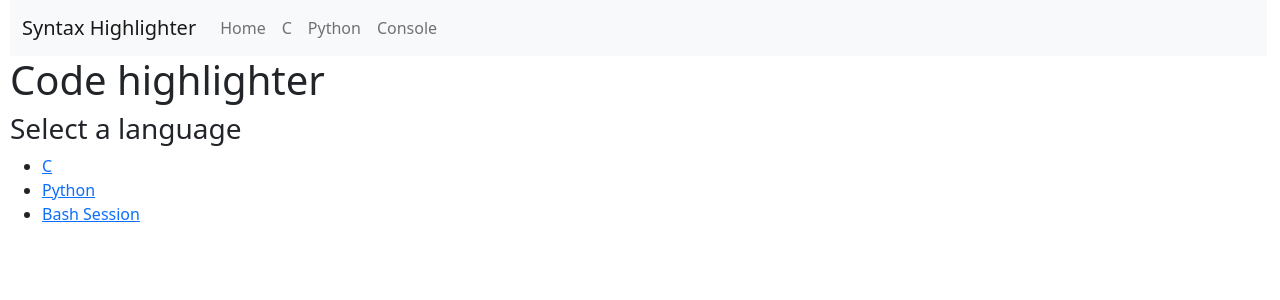
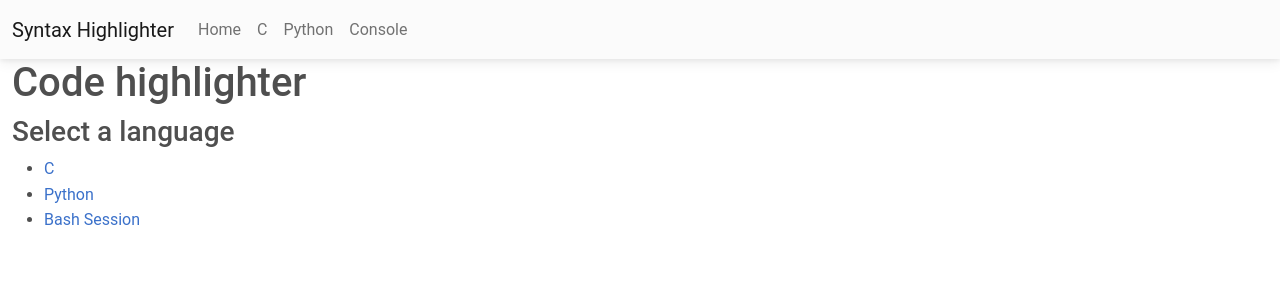
Before and after one commit to daltonma/pygments-web, a Django app: page / in a window 1280 px wide. Shown: the top 300 px of the page. Run offline with Django 3.2, Linux system fonts and the light colour scheme; some libraries are stand-ins or nearby versions.

Commit message:
Add mdbootstrap

```diff
--- a/highlight/highlightapp/templates/highlight/layout.html
+++ b/highlight/highlightapp/templates/highlight/layout.html
@@ -1,32 +1,47 @@
 <!DOCTYPE html>
 
 <html lang="en">
+
     <head>
         <meta name="viewport" content="initial-scale=1, width=device-width">
-        <link href="https://cdn.jsdelivr.net/npm/bootstrap@5.0.2/dist/css/bootstrap.min.css" rel="stylesheet" integrity="sha384-EVSTQN3/azprG1Anm3QDgpJLIm9Nao0Yz1ztcQTwFspd3yD65VohhpuuCOmLASjC" crossorigin="anonymous">
-        <script src="https://cdn.jsdelivr.net/npm/bootstrap@5.0.2/dist/js/bootstrap.bundle.min.js" integrity="sha384-MrcW6ZMFYlzcLA8Nl+NtUVF0sA7MsXsP1UyJoMp4YLEuNSfAP+JcXn/tWtIaxVXM" crossorigin="anonymous"></script>
+        <link href="https://cdn.jsdelivr.net/npm/bootstrap@5.0.2/dist/css/bootstrap.min.css" rel="stylesheet"
+            integrity="sha384-EVSTQN3/azprG1Anm3QDgpJLIm9Nao0Yz1ztcQTwFspd3yD65VohhpuuCOmLASjC" crossorigin="anonymous">
+        <script src="https://cdn.jsdelivr.net/npm/bootstrap@5.0.2/dist/js/bootstrap.bundle.min.js"
+            integrity="sha384-MrcW6ZMFYlzcLA8Nl+NtUVF0sA7MsXsP1UyJoMp4YLEuNSfAP+JcXn/tWtIaxVXM"
+            crossorigin="anonymous"></script>
         <link rel="stylesheet" href="https://cdn.jsdelivr.net/npm/bootstrap-icons@1.5.0/font/bootstrap-icons.css">
-        <script crossorigin="anonymous" integrity="sha256-9/aliU8dGd2tb6OSsuzixeV4y/faTqgFtohetphbbj0=" src="https://code.jquery.com/jquery-3.5.1.min.js"></script>
+        <script crossorigin="anonymous" integrity="sha256-9/aliU8dGd2tb6OSsuzixeV4y/faTqgFtohetphbbj0="
+            src="https://code.jquery.com/jquery-3.5.1.min.js"></script>
+        <!-- Font Awesome -->
+        <link href="https://cdnjs.cloudflare.com/ajax/libs/font-awesome/6.0.0/css/all.min.css" rel="stylesheet" />
+        <!-- Google Fonts -->
+        <link href="https://fonts.googleapis.com/css?family=Noto Sans:300,400,500,700&display=swap" rel="stylesheet" />
+        <!-- MDB -->
+        <link href="https://cdnjs.cloudflare.com/ajax/libs/mdb-ui-kit/6.4.1/mdb.min.css" rel="stylesheet" />
         <link href="/static/rainbow.css" rel="stylesheet">
         <style>
             @font-face {
                 font-family: code;
                 src: url(/static/cascadia.ttf);
             }
+
             pre {
                 font-family: code;
             }
+
             code {
                 font-family: code;
             }
         </style>
         <title>{% block title %}{% endblock %}</title>
     </head>
-    <body style="padding-left: 10px; max-width: 99%;">
+
+    <body>
         <nav class="navbar navbar-expand-lg navbar-light bg-light">
             <div class="container-fluid">
                 <a class="navbar-brand" href="/">Syntax Highlighter</a>
-                <button class="navbar-toggler" type="button" data-bs-toggle="collapse" data-bs-target="#navbarNav" aria-controls="navbarNav" aria-expanded="false" aria-label="Toggle navigation">
+                <button class="navbar-toggler" type="button" data-bs-toggle="collapse" data-bs-target="#navbarNav"
+                    aria-controls="navbarNav" aria-expanded="false" aria-label="Toggle navigation">
                     <span class="navbar-toggler-icon"></span>
                 </button>
                 <div class="collapse navbar-collapse me-2">
@@ -46,9 +61,11 @@
                     </ul>
                 </div>
 
-        </div>
+            </div>
 
         </nav>
-        {% block body %}{% endblock %}
+        <div class="container-fluid">{% block body %}{% endblock %}</div>
+
     </body>
+
 </html>
```
